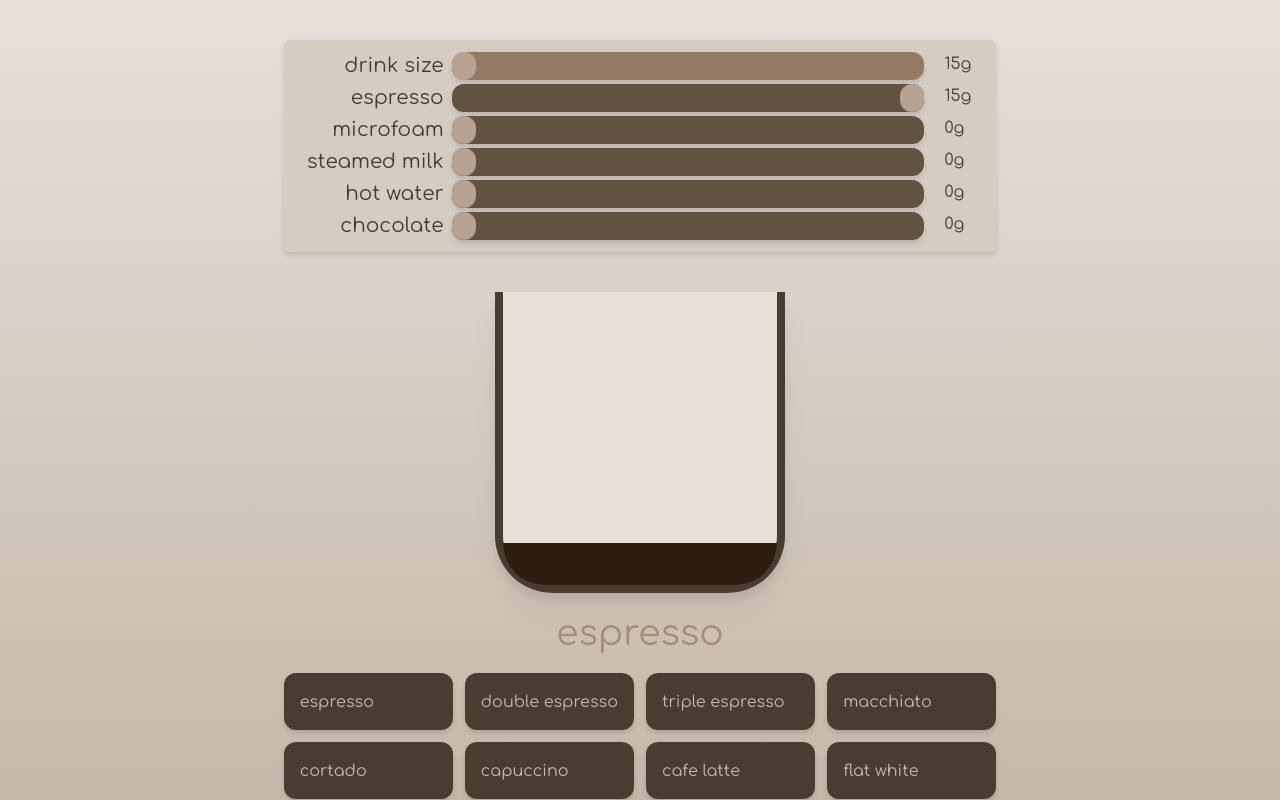
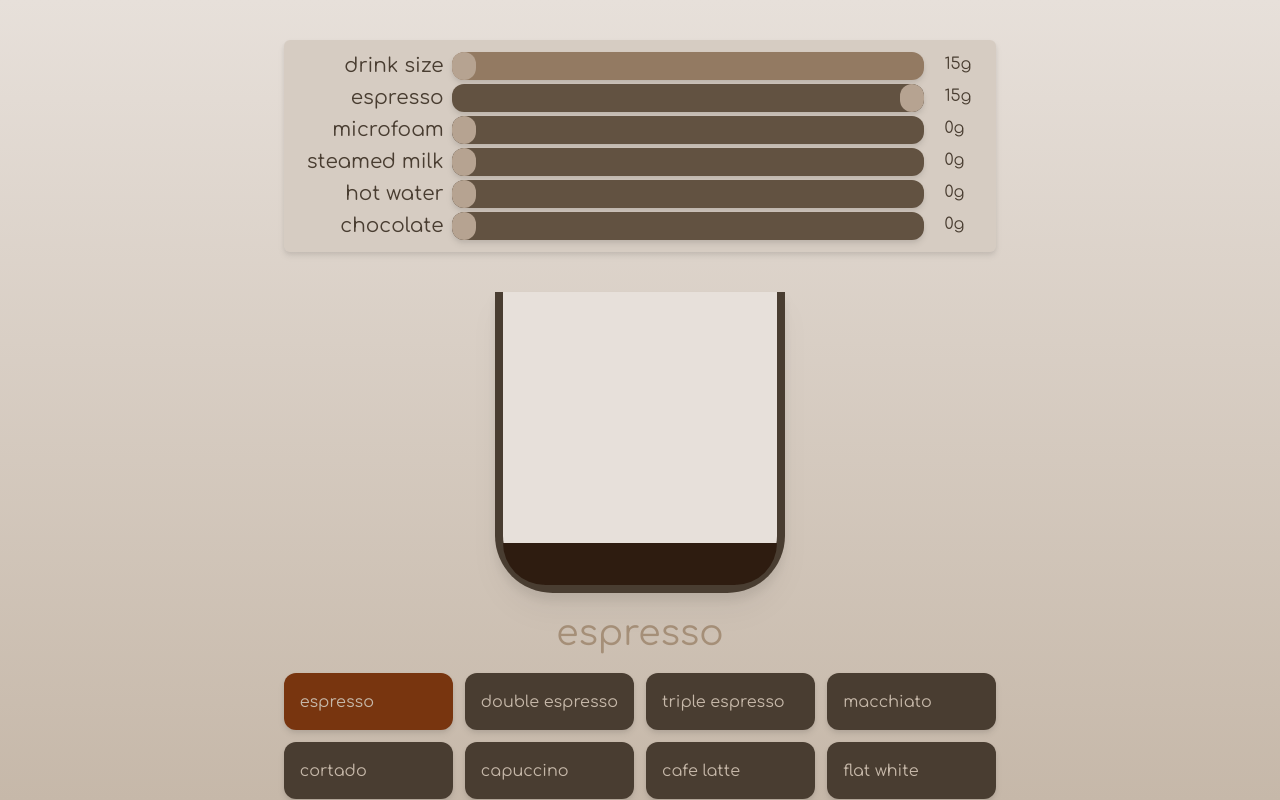
Before and after one commit to bitcooker/espresso-drinks, a SvelteKit app: page / in a window 1280 px wide. Built offline with nearby package versions, Linux system fonts and the light colour scheme.

Commit message:
fix selecting bug

```diff
--- a/src/routes/RecipePicker.svelte
+++ b/src/routes/RecipePicker.svelte
@@ -35,9 +35,11 @@
 	<div class="grid grid-cols-2 lg:grid-cols-4 md:grid-cols-3 gap-3 ">
 		{#each recipes as recipe}
 			{#if recipe.display}
+				{@const selected = recipe.name == closestDrink.name && closestDrink.distance < threshold}
 				<div
-					class:bg-amber-900={recipe.name == closestDrink.name && closestDrink.distance < threshold}
-					class="bg-brown-900 rounded-xl p-4 hover:bg-brown-700 drop-shadow-md"
+					class:bg-amber-900={selected}
+					class:bg-brown-900={!selected}
+					class="rounded-xl p-4 hover:bg-brown-700 drop-shadow-md"
 					on:click={() => {
 						setIngredientsFromRecipe(recipe);
 					}}
```
